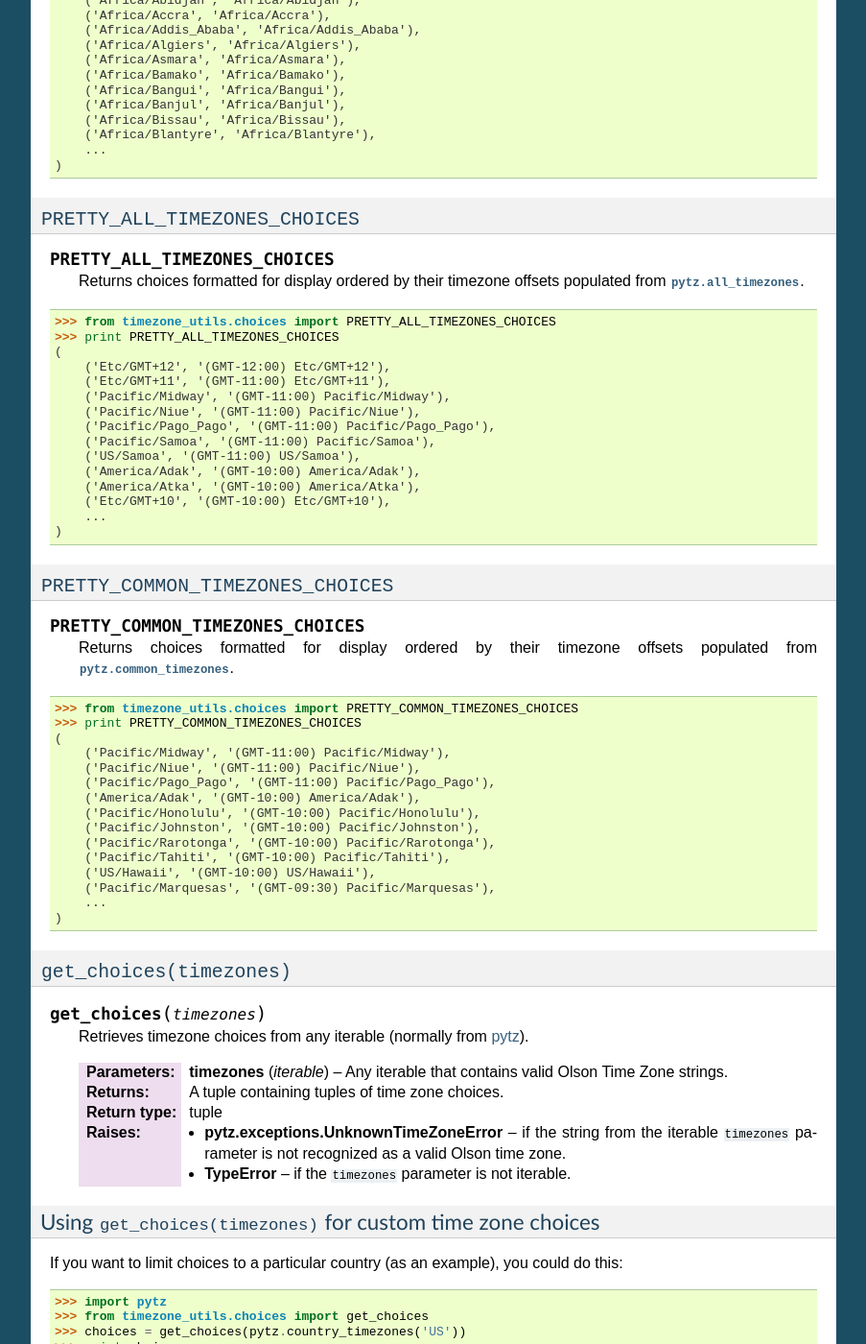
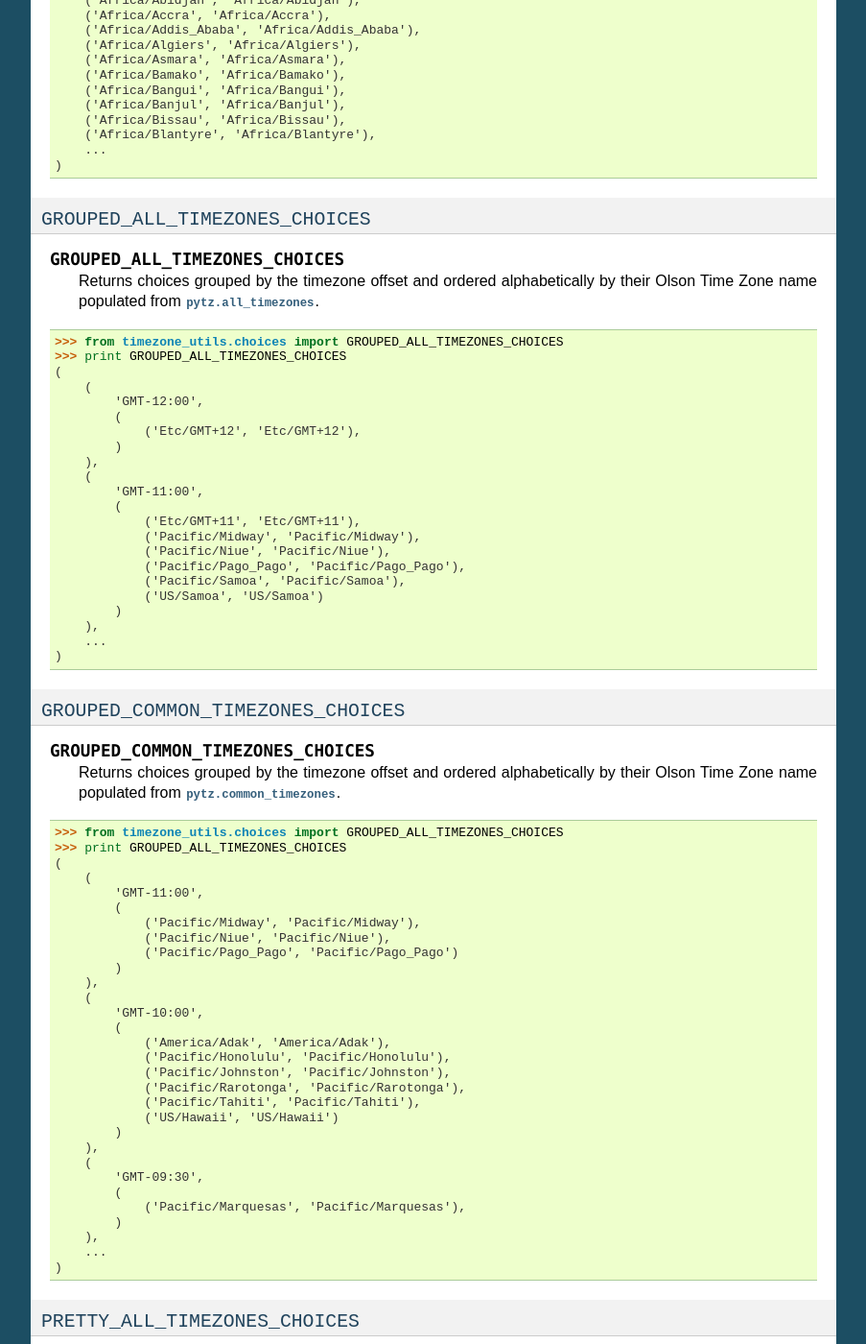
Before and after one commit to michaeljohnbarr/django-timezone-utils, a Sphinx documentation site: the page built from docs/choices.rst, in a window 1280 px wide and 1400 px high, scrolled down 690 px. Shown: the whole window at 96% size, without its empty margins (198-1101 px from the left). Built offline with Sphinx 7.4.7, drawn with Linux system fonts in a browser that asks for light colours; some of the changed text lies outside the part shown.

Commit message:
Updated documentation to add missed choices for grouped choices. Fixed a bug for time_override. Version bump for preparation of v0.8 release.

```diff
--- a/README.rst
+++ b/README.rst
@@ -107,6 +107,7 @@ Contributors
 
 Changelog
 ---------
+- 0.8 Corrected a bug to where ``time_override`` caused invalid date due to not converting to the correct timezone first. Added choices ``GROUPED_ALL_TIMEZONES_CHOICES`` and ``GROUPED_COMMON_TIMEZONES_CHOICES`` to the documentation.
 - 0.7 Corrected a bug where datetime.max.time() resulted in incorrect date/time. Changed tests to compare time_override models via string to prevent future regressions. Added choices ``GROUPED_ALL_TIMEZONES_CHOICES`` and ``GROUPED_COMMON_TIMEZONES_CHOICES``.
 - 0.6 Added RTD documentation. LinkedTZDateTimeField now returns the datetime object in the overidden timezone and time.
 - 0.5 Bug fix: time override on datetime.min.time() failed to set time properly
--- a/docs/choices.rst
+++ b/docs/choices.rst
@@ -57,6 +57,78 @@ Contains constants and functions to generate model/form choices for time zones.
         ...
     )
 
+``GROUPED_ALL_TIMEZONES_CHOICES``
+---------------------------------
+.. py:data:: GROUPED_ALL_TIMEZONES_CHOICES
+
+    Returns choices grouped by the timezone offset and ordered alphabetically by
+    their Olson Time Zone name populated from |pytz.all_timezones|_.
+
+.. code-block:: python
+
+    >>> from timezone_utils.choices import GROUPED_ALL_TIMEZONES_CHOICES
+    >>> print GROUPED_ALL_TIMEZONES_CHOICES
+    (
+        (
+            'GMT-12:00',
+            (
+                ('Etc/GMT+12', 'Etc/GMT+12'),
+            )
+        ),
+        (
+            'GMT-11:00',
+            (
+                ('Etc/GMT+11', 'Etc/GMT+11'),
+                ('Pacific/Midway', 'Pacific/Midway'),
+                ('Pacific/Niue', 'Pacific/Niue'),
+                ('Pacific/Pago_Pago', 'Pacific/Pago_Pago'),
+                ('Pacific/Samoa', 'Pacific/Samoa'),
+                ('US/Samoa', 'US/Samoa')
+            )
+        ),
+        ...
+    )
+
+``GROUPED_COMMON_TIMEZONES_CHOICES``
+------------------------------------
+.. py:data:: GROUPED_COMMON_TIMEZONES_CHOICES
+
+    Returns choices grouped by the timezone offset and ordered alphabetically by
+    their Olson Time Zone name populated from |pytz.common_timezones|_.
+
+.. code-block:: python
+
+    >>> from timezone_utils.choices import GROUPED_ALL_TIMEZONES_CHOICES
+    >>> print GROUPED_ALL_TIMEZONES_CHOICES
+    (
+        (
+            'GMT-11:00',
+            (
+                ('Pacific/Midway', 'Pacific/Midway'),
+                ('Pacific/Niue', 'Pacific/Niue'),
+                ('Pacific/Pago_Pago', 'Pacific/Pago_Pago')
+            )
+        ),
+        (
+            'GMT-10:00',
+            (
+                ('America/Adak', 'America/Adak'),
+                ('Pacific/Honolulu', 'Pacific/Honolulu'),
+                ('Pacific/Johnston', 'Pacific/Johnston'),
+                ('Pacific/Rarotonga', 'Pacific/Rarotonga'),
+                ('Pacific/Tahiti', 'Pacific/Tahiti'),
+                ('US/Hawaii', 'US/Hawaii')
+            )
+        ),
+        (
+            'GMT-09:30',
+            (
+                ('Pacific/Marquesas', 'Pacific/Marquesas'),
+            )
+        ),
+        ...
+    )
+
 ``PRETTY_ALL_TIMEZONES_CHOICES``
 --------------------------------
 .. py:data:: PRETTY_ALL_TIMEZONES_CHOICES
@@ -107,14 +179,16 @@ Contains constants and functions to generate model/form choices for time zones.
         ...
     )
 
-``get_choices(timezones)``
---------------------------
-.. py:function:: get_choices(timezones)
+``get_choices(timezones, grouped=False)``
+-----------------------------------------
+.. py:function:: get_choices(timezones, grouped=False)
 
         Retrieves timezone choices from any iterable (normally from `pytz <pytz.sourceforge.net/>`_).
 
         :param timezones: Any iterable that contains valid Olson Time Zone strings.
         :type timezones: iterable
+        :param grouped: Whether to group the choices by time zone offset.
+        :type grouped: bool
         :return: A tuple containing tuples of time zone choices.
         :rtype: tuple
         :raises pytz.exceptions.UnknownTimeZoneError: if the string from the iterable ``timezones``
--- a/docs/conf.py
+++ b/docs/conf.py
@@ -51,9 +51,9 @@ copyright = u'2015, Michael Barr'
 # built documents.
 #
 # The short X.Y version.
-version = '0.7'
+version = '0.8'
 # The full version, including alpha/beta/rc tags.
-release = '0.7'
+release = '0.8'
 
 # The language for content autogenerated by Sphinx. Refer to documentation
 # for a list of supported languages.
--- a/timezone_utils/__init__.py
+++ b/timezone_utils/__init__.py
@@ -1,2 +1,2 @@
-__version__ = (0, 7)
+__version__ = (0, 8)
 VERSION = '.'.join(map(str, __version__))
```
Also changed, not shown: 1 other file.
